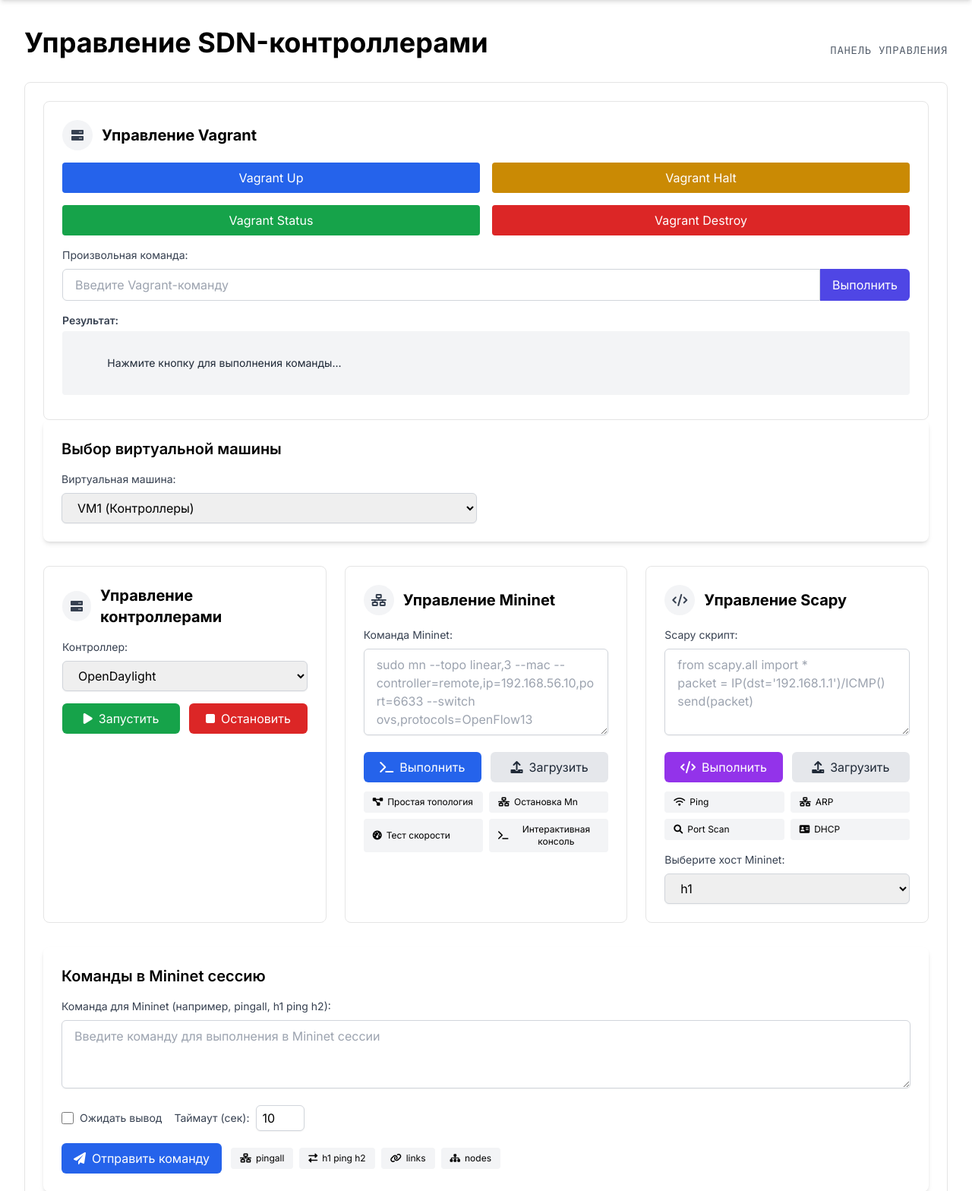
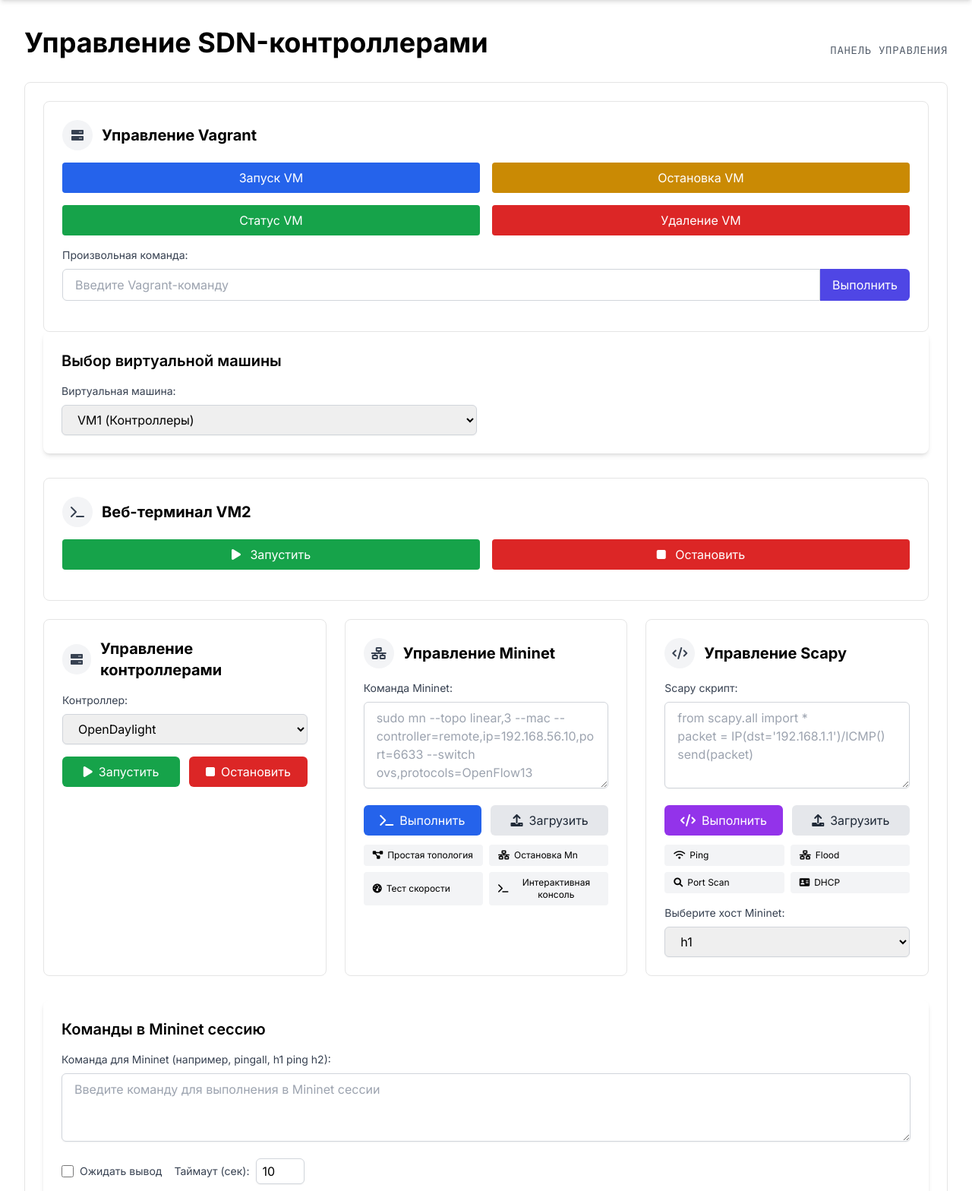
Before and after one commit to ButIdoknowonethingthough/sdn_labs, a FastAPI app: page / in a window 1280 px wide. Shown: the part 60-1628 px from the top of the page at 76% size. Run offline with FastAPI, Linux system fonts and the light colour scheme; some libraries are stand-ins or nearby versions.

Commit message:
Update control_panel.html

```diff
--- a/templates/control_panel.html
+++ b/templates/control_panel.html
@@ -120,6 +120,16 @@
             height: 100%;
             cursor: pointer;
         }
+
+        #ttyd-terminal {
+            background-color: #1e1e1e;
+            border-radius: 0.5rem;
+            min-height: 400px;
+        }
+
+        .dark #ttyd-terminal {
+            border-color: #333;
+        }
     </style>
 </head>
 <body class="dark:bg-dark dark:text-gray-200">
@@ -181,10 +191,10 @@
     </div>
 
     <div class="grid grid-cols-2 gap-4 mb-4">
-        <button onclick="sendCommand('up mininet-host --no-provision')" class="bg-blue-600 hover:bg-blue-700 text-white py-2 px-4 rounded">Vagrant Up</button>
-        <button onclick="sendCommand('halt')" class="bg-yellow-600 hover:bg-yellow-700 text-white py-2 px-4 rounded">Vagrant Halt</button>
-        <button onclick="sendCommand('status')" class="bg-green-600 hover:bg-green-700 text-white py-2 px-4 rounded">Vagrant Status</button>
-        <button onclick="sendCommand('destroy -f')" class="bg-red-600 hover:bg-red-700 text-white py-2 px-4 rounded">Vagrant Destroy</button>
+        <button onclick="sendCommand('up mininet-host --no-provision')" class="bg-blue-600 hover:bg-blue-700 text-white py-2 px-4 rounded">Запуск VM</button>
+        <button onclick="sendCommand('halt')" class="bg-yellow-600 hover:bg-yellow-700 text-white py-2 px-4 rounded">Остановка VM</button>
+        <button onclick="sendCommand('status')" class="bg-green-600 hover:bg-green-700 text-white py-2 px-4 rounded">Статус VM</button>
+        <button onclick="sendCommand('destroy -f')" class="bg-red-600 hover:bg-red-700 text-white py-2 px-4 rounded">Удаление VM</button>
     </div>
 
     <div class="mb-4">
@@ -195,12 +205,7 @@
         </div>
     </div>
 
-    <div class="mb-2">
-        <h4 class="text-sm font-semibold text-gray-700 dark:text-gray-300 mb-1">Результат:</h4>
-        <div id="output" class="bg-gray-100 dark:bg-zinc-600 text-sm p-3 rounded text-gray-800 dark:text-gray-200 whitespace-pre-wrap">
-            Нажмите кнопку для выполнения команды...
-        </div>
-    </div>
+
 </div>
 
         <!-- VM Selection -->
@@ -216,6 +221,34 @@
                 </div>
             </div>
         </div>
+
+
+        <div class="controller-card dark-bg rounded-lg p-6 mb-6">
+    <div class="flex items-center mb-4">
+        <div class="w-10 h-10 bg-gray-100 dark:bg-gray-700 rounded-full flex items-center justify-center mr-3">
+            <i class="fas fa-terminal text-gray-700 dark:text-gray-300"></i>
+        </div>
+        <h3 class="text-xl font-bold dark:text-white">Веб-терминал VM2</h3>
+    </div>
+
+    <div class="grid grid-cols-2 gap-4 mb-4">
+        <button onclick="startTtydTerminal()" class="bg-green-600 hover:bg-green-700 text-white py-2 px-4 rounded">
+            <i class="fas fa-play mr-2"></i> Запустить
+        </button>
+        <button onclick="stopTtydTerminal()" class="bg-red-600 hover:bg-red-700 text-white py-2 px-4 rounded">
+            <i class="fas fa-stop mr-2"></i> Остановить
+        </button>
+    </div>
+
+    <div id="terminal-frame-container" class="hidden">
+        <iframe id="ttyd-terminal" class="w-full h-96 border border-gray-300 dark:border-gray-600 rounded-md"
+                sandbox="allow-same-origin allow-scripts allow-popups allow-forms">
+        </iframe>
+        <p class="text-sm text-gray-500 dark:text-gray-400 mt-2">
+            Терминал VM2. Порт: <span id="terminal-port">8080</span>
+        </p>
+    </div>
+</div>
 
         <!-- Controller Cards -->
         <div class="grid grid-cols-1 md:grid-cols-2 lg:grid-cols-3 gap-6 mb-8">
@@ -316,7 +349,7 @@
                         <i class="fas fa-wifi mr-1.5"></i> Ping
                     </button>
                     <button onclick="loadScapyExample('arp')" class="example-button px-3 py-1.5 text-xs bg-gray-100 hover:bg-gray-200 dark:bg-gray-700 dark:hover:bg-gray-600 rounded flex items-center">
-                        <i class="fas fa-network-wired mr-1.5"></i> ARP
+                        <i class="fas fa-network-wired mr-1.5"></i> Flood
                     </button>
                     <button onclick="loadScapyExample('flowtable_dos')" class="example-button px-3 py-1.5 text-xs bg-gray-100 hover:bg-gray-200 dark:bg-gray-700 dark:hover:bg-gray-600 rounded flex items-center">
                         <i class="fas fa-search mr-1.5"></i> Port Scan
@@ -861,7 +894,59 @@
             }
         }
 
+        let terminalPort = 8080;
 
+async function startTtydTerminal() {
+    showLoading("Запуск веб-терминала на VM2...");
+
+    try {
+        // Отправляем запрос на сервер для запуска ttyd
+        const response = await fetch('/start_ttyd', {
+            method: 'POST',
+            headers: {
+                'Content-Type': 'application/x-www-form-urlencoded',
+            },
+            body: `port=${terminalPort}&command=bash`
+        });
+
+        const result = await response.json();
+
+        if (result.success) {
+            showSuccess(result.message);
+            // Показываем iframe с терминалом
+            document.getElementById('terminal-frame-container').classList.remove('hidden');
+            document.getElementById('ttyd-terminal').src = result.url;
+            document.getElementById('terminal-port').textContent = terminalPort;
+        } else {
+            showError(result.message || "Не удалось запустить терминал");
+        }
+    } catch (error) {
+        showError(`Ошибка: ${error.message}`);
+        console.error('Ошибка запуска терминала:', error);
+    }
+}
+
+async function stopTtydTerminal() {
+    showLoading("Остановка веб-терминала...");
+
+    try {
+        // Отправляем команду на убийство процесса ttyd
+        const killCmd = `sudo pkill -f 'ttyd.*${terminalPort}' || true`;
+        const result = await sshCommand(vm2_ip, vm2_user, private_key_vm2_str, killCmd);
+
+        showSuccess("Веб-терминал остановлен");
+        document.getElementById('terminal-frame-container').classList.add('hidden');
+        document.getElementById('ttyd-terminal').src = '';
+    } catch (error) {
+        showError(`Ошибка остановки терминала: ${error}`);
+    }
+}
+
+// Функция для изменения порта (опционально)
+function changeTerminalPort(newPort) {
+    terminalPort = newPort;
+    document.getElementById('terminal-port').textContent = newPort;
+}
     // Автоматическое скрытие секций при выборе VM
     document.getElementById('vm_choice').addEventListener('change', function() {
         const vmChoice = this.value;
```
